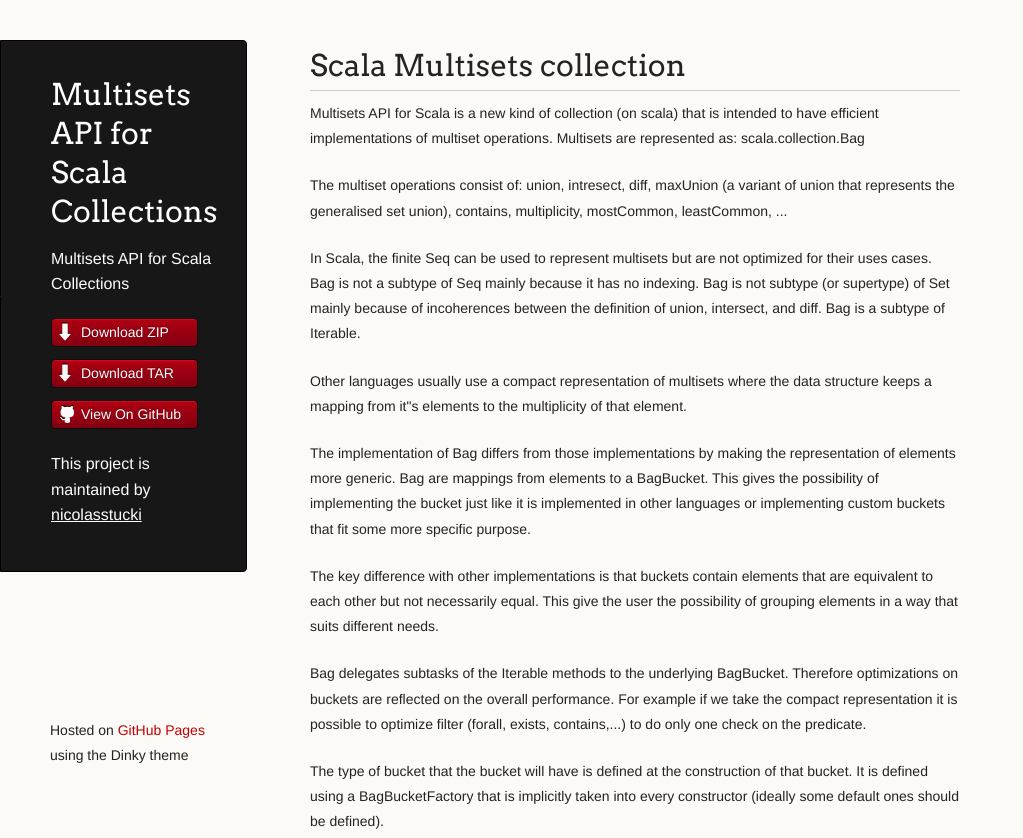
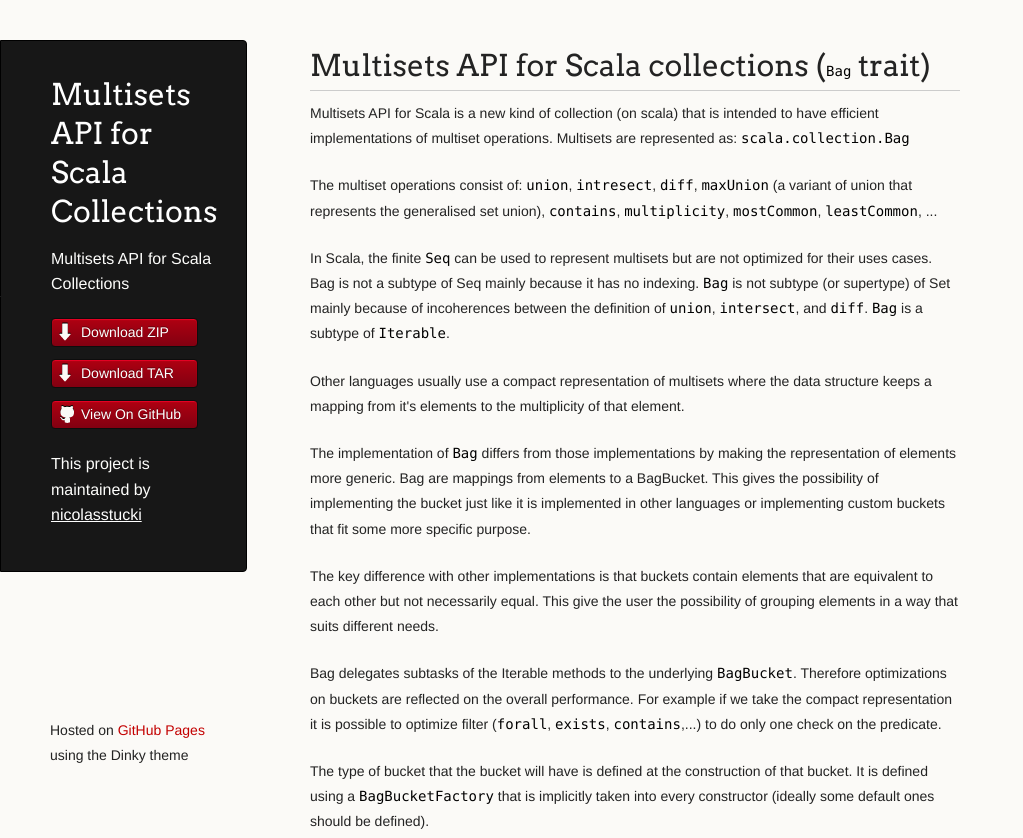
Before and after one commit to nicolasstucki/multisets, a plain HTML site: page index.html in a window 1280 px wide. Shown: the top 838 px of the page, without its empty margins (0-1023 px from the left). Drawn offline with Linux system fonts and the light colour scheme.

Commit message:
Create gh-pages branch via GitHub

```diff
--- a/index.html
+++ b/index.html
@@ -31,23 +31,23 @@
       </header>
       <section>
         <h1>
-<a name="scala-multisets-collection" class="anchor" href="#scala-multisets-collection"><span class="octicon octicon-link"></span></a>Scala Multisets collection</h1>
+<a name="multisets-api-for-scala-collections-bag-trait" class="anchor" href="#multisets-api-for-scala-collections-bag-trait"><span class="octicon octicon-link"></span></a>Multisets API for Scala collections (<code>Bag</code> trait)</h1>
 
-<p>Multisets API for Scala is a new kind of collection (on scala) that is intended to have efficient implementations of multiset operations. Multisets are represented as: scala.collection.Bag</p>
+<p>Multisets API for Scala is a new kind of collection (on scala) that is intended to have efficient implementations of multiset operations. Multisets are represented as: <code>scala.collection.Bag</code></p>
 
-<p>The multiset operations consist of: union, intresect, diff, maxUnion (a variant of union that represents the generalised set union), contains, multiplicity, mostCommon, leastCommon, ...</p>
+<p>The multiset operations consist of: <code>union</code>, <code>intresect</code>, <code>diff</code>, <code>maxUnion</code> (a variant of union that represents the generalised set union), <code>contains</code>, <code>multiplicity</code>, <code>mostCommon</code>, <code>leastCommon</code>, ...</p>
 
-<p>In Scala, the finite Seq can be used to represent multisets but are not optimized for their uses cases. Bag is not a subtype of Seq mainly because it has no indexing. Bag is not subtype (or supertype) of Set mainly because of incoherences between the definition of union, intersect, and diff. Bag is a subtype of Iterable.</p>
+<p>In Scala, the finite <code>Seq</code> can be used to represent multisets but are not optimized for their uses cases. Bag is not a subtype of Seq mainly because it has no indexing. <code>Bag</code> is not subtype (or supertype) of Set mainly because of incoherences between the definition of <code>union</code>, <code>intersect</code>, and <code>diff</code>. <code>Bag</code> is a subtype of <code>Iterable</code>.</p>
 
-<p>Other languages usually use a compact representation of multisets where the data structure keeps a mapping from it"s elements to the multiplicity of that element.</p>
+<p>Other languages usually use a compact representation of multisets where the data structure keeps a mapping from it's elements to the multiplicity of that element.</p>
 
-<p>The implementation of Bag differs from those implementations by making the representation of elements more generic. Bag are mappings from elements to a BagBucket. This gives the possibility of implementing the bucket just like it is implemented in other languages or implementing custom buckets that fit some more specific purpose.</p>
+<p>The implementation of <code>Bag</code> differs from those implementations by making the representation of elements more generic. Bag are mappings from elements to a BagBucket. This gives the possibility of implementing the bucket just like it is implemented in other languages or implementing custom buckets that fit some more specific purpose.</p>
 
 <p>The key difference with other implementations is that buckets contain elements that are equivalent to each other but not necessarily equal. This give the user the possibility of grouping elements in a way that suits different needs.</p>
 
-<p>Bag delegates subtasks of the Iterable methods to the underlying BagBucket. Therefore optimizations on buckets are reflected on the overall performance. For example if we take the compact representation it is possible to optimize filter (forall, exists, contains,...) to do only one check on the predicate.</p>
+<p>Bag delegates subtasks of the Iterable methods to the underlying <code>BagBucket</code>. Therefore optimizations on buckets are reflected on the overall performance. For example if we take the compact representation it is possible to optimize filter (<code>forall</code>, <code>exists</code>, <code>contains</code>,...) to do only one check on the predicate.</p>
 
-<p>The type of bucket that the bucket will have is defined at the construction of that bucket. It is defined using a BagBucketFactory that is implicitly taken into every constructor (ideally some default ones should be defined).</p>
+<p>The type of bucket that the bucket will have is defined at the construction of that bucket. It is defined using a <code>BagBucketFactory</code> that is implicitly taken into every constructor (ideally some default ones should be defined).</p>
 
 <p>The code of bags looks like (input <code>--&gt;</code> output):</p>
 
```
Also changed, not shown: params.json (+1 -1 lines).
